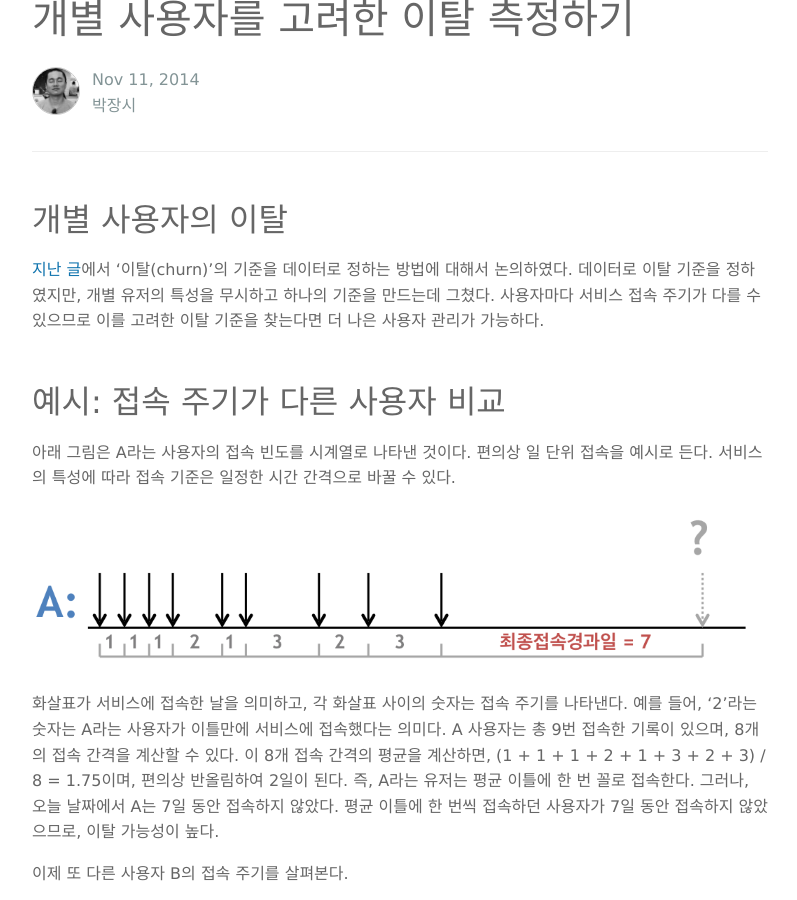
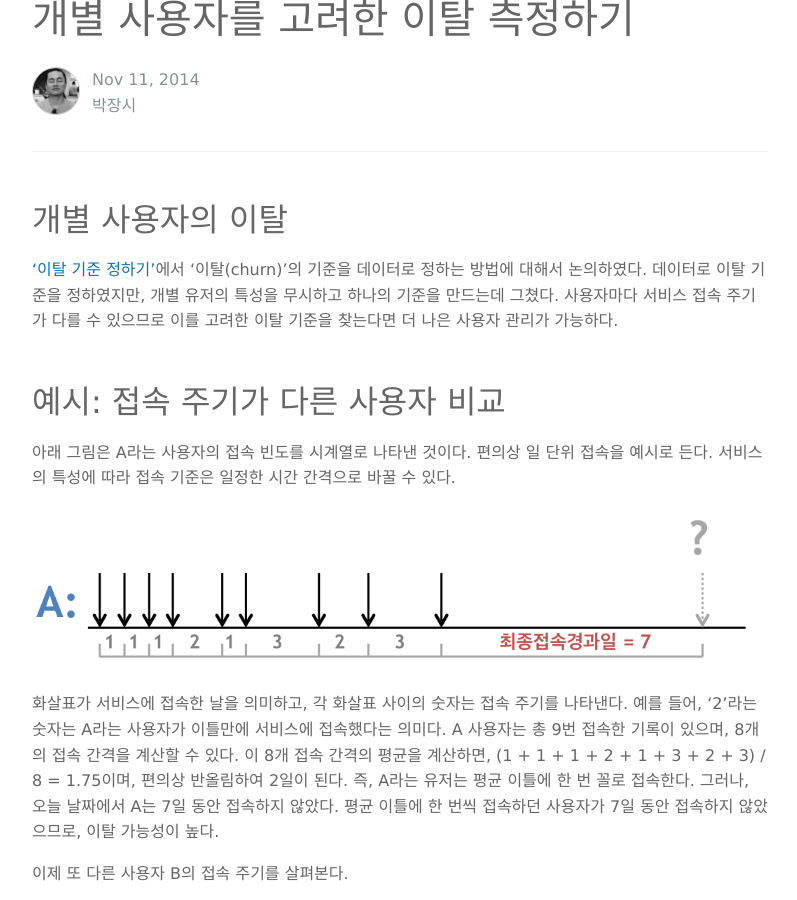
Before and after one commit to boxnwhiskr/boxnwhiskr.github.io, a Jekyll site: the page built from _posts/2014-11-11-measure_churn_for_individual_users.markdown, in a window 1280 px wide and 900 px high, scrolled down 414 px. Shown: the whole window, without its empty margins (240-1037 px from the left). Built offline with Jekyll 4.4.1, drawn with Linux system fonts in a browser that asks for light colours; nearby versions of some CDN libraries; some web fonts are replaced.

Commit message:
Change the name of line more concrete

```diff
--- a/_posts/2014-11-11-measure_churn_for_individual_users.markdown
+++ b/_posts/2014-11-11-measure_churn_for_individual_users.markdown
@@ -7,7 +7,7 @@ date: 2014-11-11
 
 # 개별 사용자의 이탈
 
-[지난 글](http://www.boxnwhis.kr/2014/09/15/make_a_criterion_for_churn.html)에서 '이탈(churn)'의 기준을 데이터로 정하는 방법에 대해서 논의하였다. 데이터로 이탈 기준을 정하였지만, 개별 유저의 특성을 무시하고 하나의 기준을 만드는데 그쳤다. 사용자마다 서비스 접속 주기가 다를 수 있으므로 이를 고려한 이탈 기준을 찾는다면 더 나은 사용자 관리가 가능하다.
+['이탈 기준 정하기'](http://www.boxnwhis.kr/2014/09/15/make_a_criterion_for_churn.html)에서 '이탈(churn)'의 기준을 데이터로 정하는 방법에 대해서 논의하였다. 데이터로 이탈 기준을 정하였지만, 개별 유저의 특성을 무시하고 하나의 기준을 만드는데 그쳤다. 사용자마다 서비스 접속 주기가 다를 수 있으므로 이를 고려한 이탈 기준을 찾는다면 더 나은 사용자 관리가 가능하다.
 
 # 예시: 접속 주기가 다른 사용자 비교
 
```
